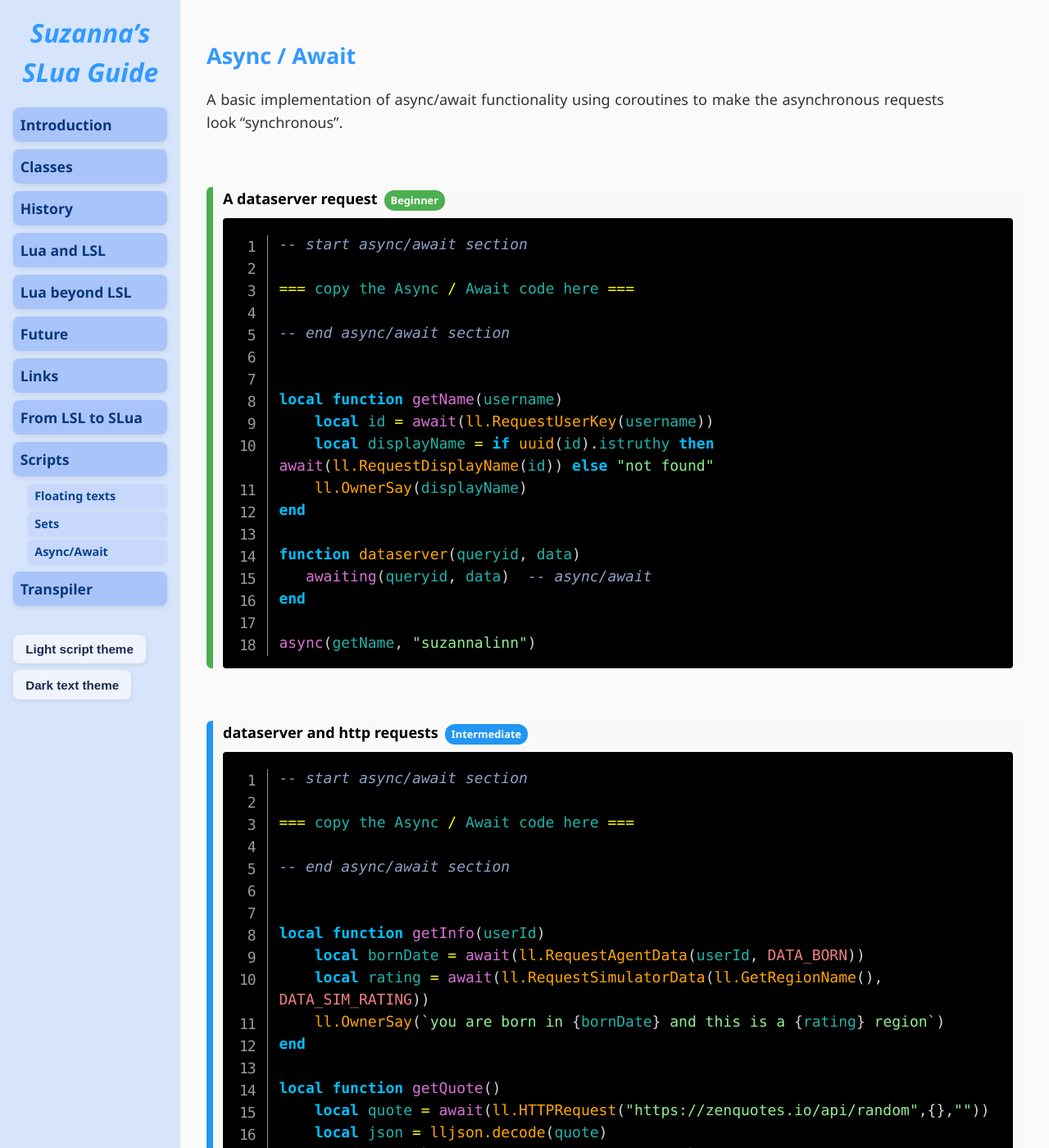
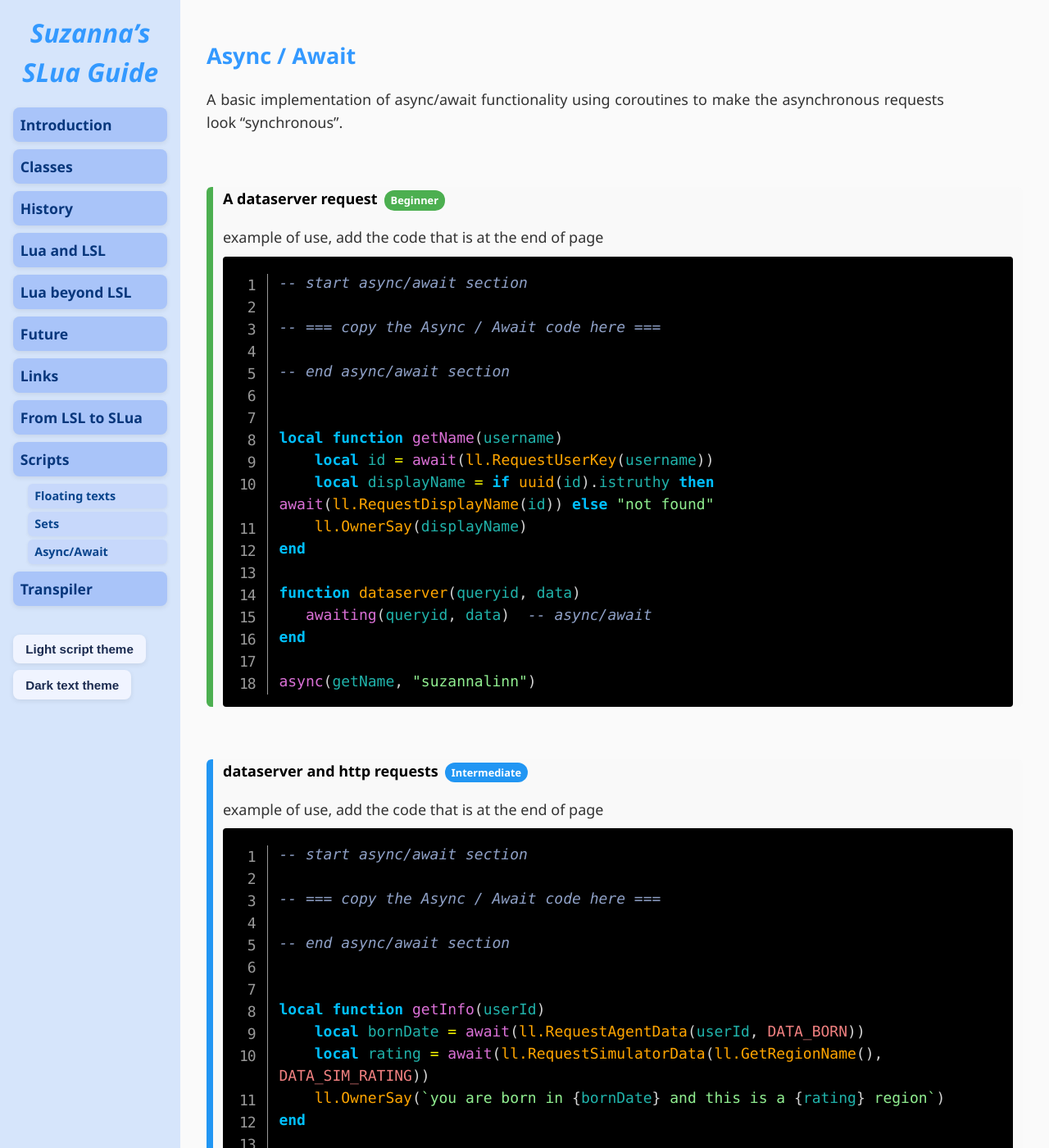
Before and after one commit to Suzanna-Linn/slua, a Jekyll site: the page built from docs/scripts-async-await.md, in a window 1280 px wide and 1400 px high. Shown: the whole window at 82% size. Built offline with Jekyll 4.4.1, drawn with Linux system fonts in a browser that asks for light colours; nearby versions of some CDN libraries; our own code applies the rules of GitHub Pages for plain Markdown files; comment, search, counter and statistics services are not loaded; some of the changed text lies outside the part shown.

Commit message:
Update scripts-async-await.md

```diff
--- a/docs/scripts-async-await.md
+++ b/docs/scripts-async-await.md
@@ -4,9 +4,10 @@ A basic implementation of async/await functionality using coroutines to make the
 
 <div class="script-box beginner">
 <h4>A dataserver request</h4>
+<p>example of use, add the code that is at the end of page</p>
 <pre class="language-slua line-numbers"><code class="language-slua">-- start async/await section
 
-=== copy the Async / Await code here ===
+-- === copy the Async / Await code here ===
 
 -- end async/await section
 
@@ -25,9 +26,10 @@ async(getName, "suzannalinn")</code></pre>
 </div>
 <div class="script-box intermediate">
 <h4>dataserver and http requests</h4>
+<p>example of use, add the code that is at the end of page</p>
 <pre class="language-slua line-numbers"><code class="language-slua">-- start async/await section
 
-=== copy the Async / Await code here ===
+-- === copy the Async / Await code here ===
 
 -- end async/await section
 
@@ -88,7 +90,7 @@ end
 -- end async/await section
 
 
-=== PLACE YOUR CODE HERE ===
+-- === PLACE YOUR CODE HERE ===
 
 
 function dataserver(queryid, data)
```
